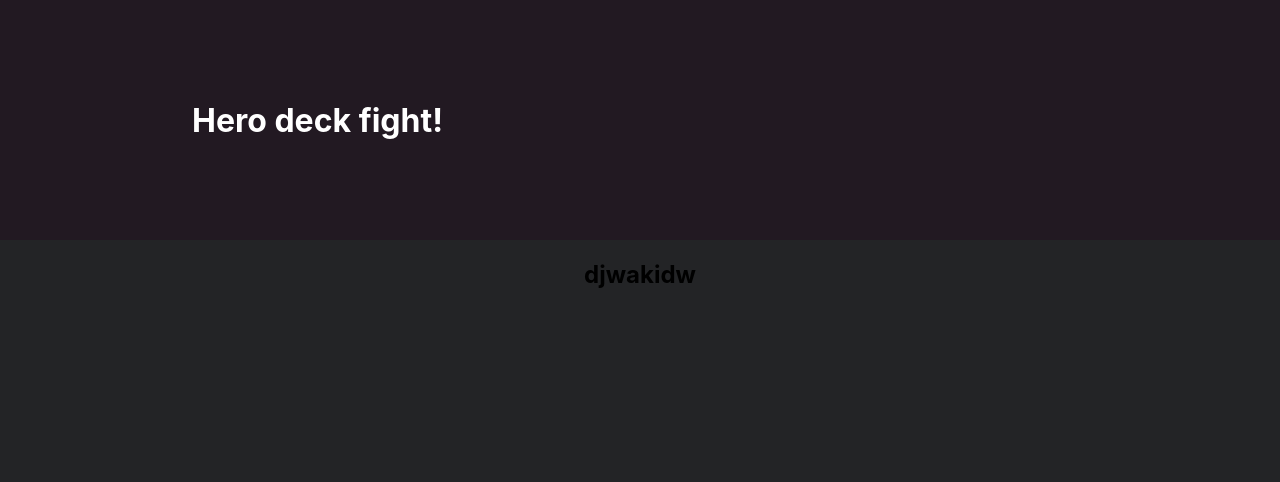
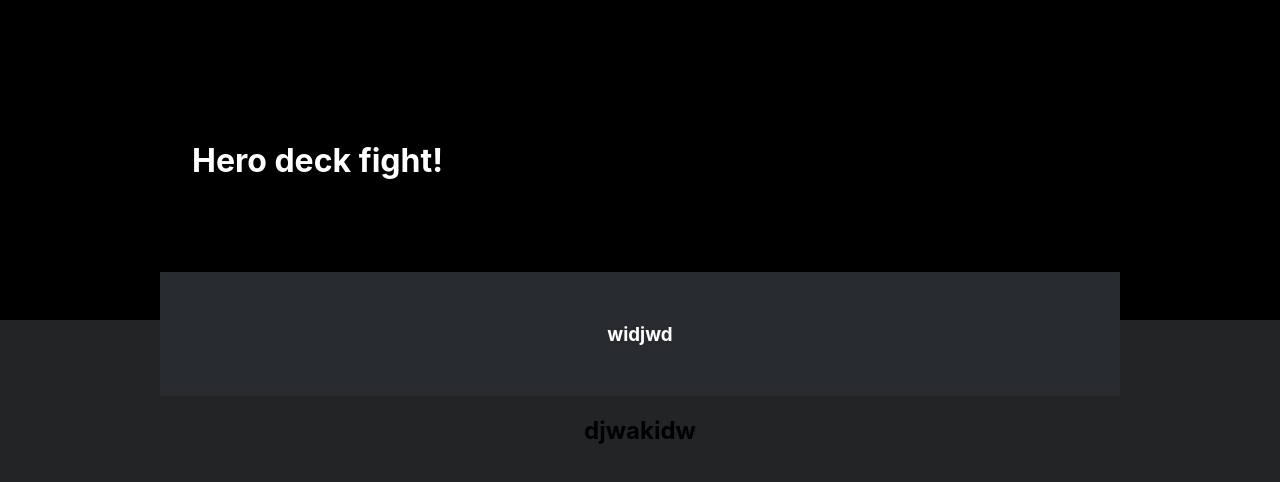
Before and after one commit to brenooliveiranascimento/desafio-front, a React (Create React App) app in the folder frontend/: page / in a window 1280 px wide. Shown: the top 482 px of the page. Built offline with nearby package versions, Linux system fonts and the light colour scheme.

Commit message:
add filter area

```diff
--- /dev/null
+++ b/frontend/src/Components/Filters/Filters.tsx
@@ -0,0 +1,12 @@
+import React from 'react';
+import './filters.css';
+
+function Filters() {
+  return (
+    <section className="filter_container">
+      <h1>widjwd</h1>
+    </section>
+  );
+}
+
+export default Filters;
--- /dev/null
+++ b/frontend/src/Components/Filters/filters.css
@@ -0,0 +1,12 @@
+.filter_container {
+  display: flex;
+  width: 70%;
+  height: auto;
+  padding: 2rem;
+  background-color: #272A2F;
+  color: white;
+  margin-top: -3rem;
+  align-items: center;
+  justify-content: center;
+  flex-wrap: wrap;
+}
--- a/frontend/src/Components/Header/header.css
+++ b/frontend/src/Components/Header/header.css
@@ -1,8 +1,8 @@
 .header_container {
   display: flex;
   width: 100%;
-  height: 15rem;
-  background-color: rgb(34, 25, 34);
+  height: 20rem;
+  background-color: black;
   color: white;
   align-items: center;
   justify-content: center;
--- a/frontend/src/Pages/Home/Home.tsx
+++ b/frontend/src/Pages/Home/Home.tsx
@@ -1,4 +1,5 @@
 import React from 'react';
+import Filters from '../../Components/Filters/Filters';
 import Header from '../../Components/Header/Header';
 import './home.css';
 
@@ -6,6 +7,7 @@ function Home() {
   return (
     <section className="home_cintainer">
       <Header />
+      <Filters />
       <h1>djwakidw</h1>
     </section>
   );
```
